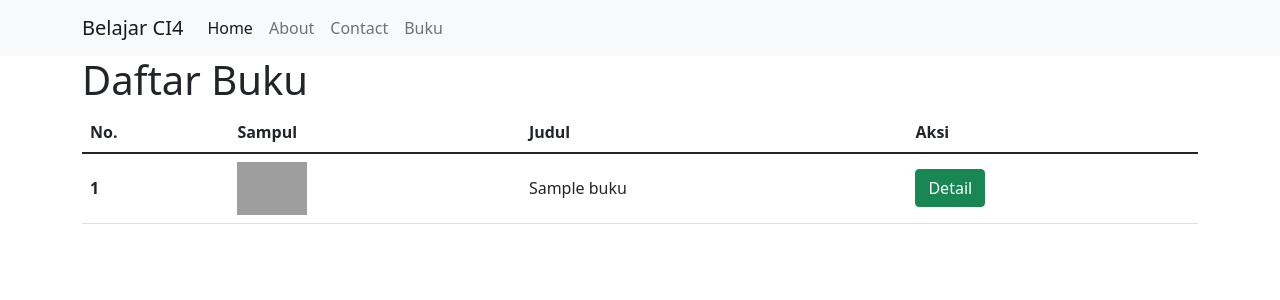
After one commit to maulanasarowis/ci4app, a CodeIgniter 4 app: template app/Views/buku/index.php in a window 1280 px wide. The commit adds this page. Shown: the top 300 px of the page. Run offline with PHP 8.4 and a stand-in for CodeIgniter, Linux system fonts and the light colour scheme; the template is opened without the code that fills it: most values are stand-ins (such as "Sample title", 1, 10 or a date in 2020); some libraries are stand-ins or nearby versions; grey boxes are pictures that could not be loaded.

Commit message:
add halaman daftar buku, koneksi database dan menampilkan data

```diff
--- a/app/Config/Routes.php
+++ b/app/Config/Routes.php
@@ -33,6 +33,7 @@ $routes->setAutoRoute(true);
 // route since we don't have to scan directories.
 // $routes->get('/', 'Home::index'); //default
 $routes->get('/', 'Pages::index');
+$routes->get('/buku/(:segment)', 'Buku::detail/$1');
 
 /*
  * --------------------------------------------------------------------
--- /dev/null
+++ b/app/Views/buku/index.php
@@ -0,0 +1,36 @@
+<?= $this->extend('layout/template.php'); ?>
+
+<?= $this->section('content'); ?>
+<div class="container">
+    <div class="row">
+        <div class="col">
+            <h1>Daftar Buku</h1>
+            <table class="table">
+                <thead>
+                    <tr>
+                    <th scope="col">No.</th>
+                    <th scope="col">Sampul</th>
+                    <th scope="col">Judul</th>
+                    <th scope="col">Aksi</th>
+                    </tr>
+                </thead>
+                <tbody>
+                    <?php $i=1; ?>
+                    <?php foreach ($buku as $b) : ?>
+                    <tr>
+                    <th scope="row"><?= $i++; ?></th>
+                    <td>
+                        <img src="/img/<?= $b['sampul']; ?>" alt="" class="sampul">
+                    </td>
+                    <td><?= $b['judul']; ?></td>
+                    <td>
+                        <a href="/buku/<?= $b['slug']; ?>" class="btn btn-success">Detail</a>
+                    </td>
+                    </tr>
+                    <?php endforeach; ?>
+                </tbody>
+                </table>
+        </div>
+    </div>
+</div>
+<?= $this->endSection(); ?>
--- a/app/Views/layout/navbar.php
+++ b/app/Views/layout/navbar.php
@@ -9,6 +9,7 @@
             <a class="nav-link active" aria-current="page" href="/">Home</a>
             <a class="nav-link" href="/pages/about">About</a>
             <a class="nav-link" href="/pages/contact">Contact</a>
+            <a class="nav-link" href="/buku">Buku</a>
         </div>
         </div>
     </div>
--- a/app/Views/layout/template.php
+++ b/app/Views/layout/template.php
@@ -8,6 +8,8 @@
         <!-- Bootstrap CSS -->
         <link href="https://cdn.jsdelivr.net/npm/bootstrap@5.1.3/dist/css/bootstrap.min.css" rel="stylesheet" integrity="sha384-1BmE4kWBq78iYhFldvKuhfTAU6auU8tT94WrHftjDbrCEXSU1oBoqyl2QvZ6jIW3" crossorigin="anonymous">
 
+        <!-- My CSS -->
+        <link rel="stylesheet" href="/css/style.css">
         <title><?= $title; ?></title>
     </head>
     <body>
--- /dev/null
+++ b/public/css/style.css
@@ -0,0 +1,7 @@
+.sampul {
+	width: 70px;
+}
+
+.table > tbody > tr > * {
+	vertical-align: middle;
+}
```
Also changed, not shown: app/Controllers/Buku.php (added, +33 -0 lines), app/Controllers/Home.php (deleted, +0 -11 lines), app/Models/BukuModel.php (added, +20 -0 lines), app/Views/buku/detail.php (added, +29 -0 lines), app/Views/pages/contact.php (indentation only), public/img/buku-1.jpg (added), public/img/buku-2.jpg (added).
